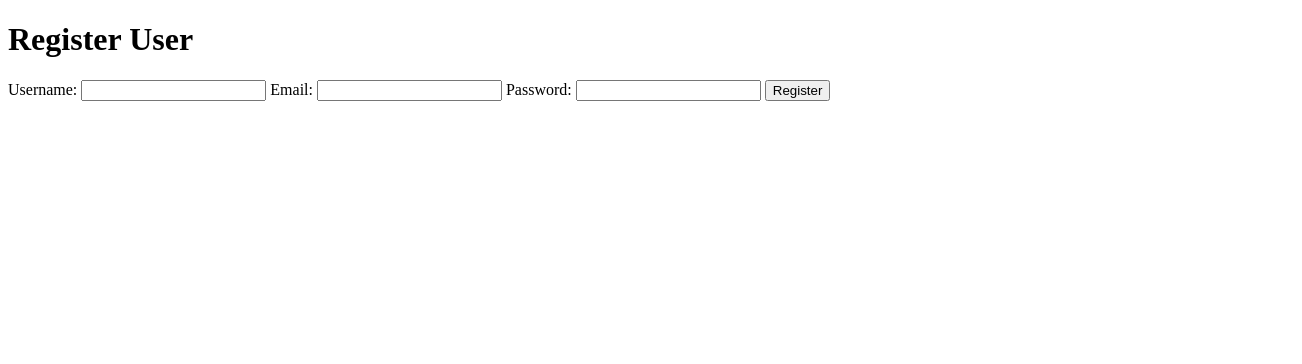
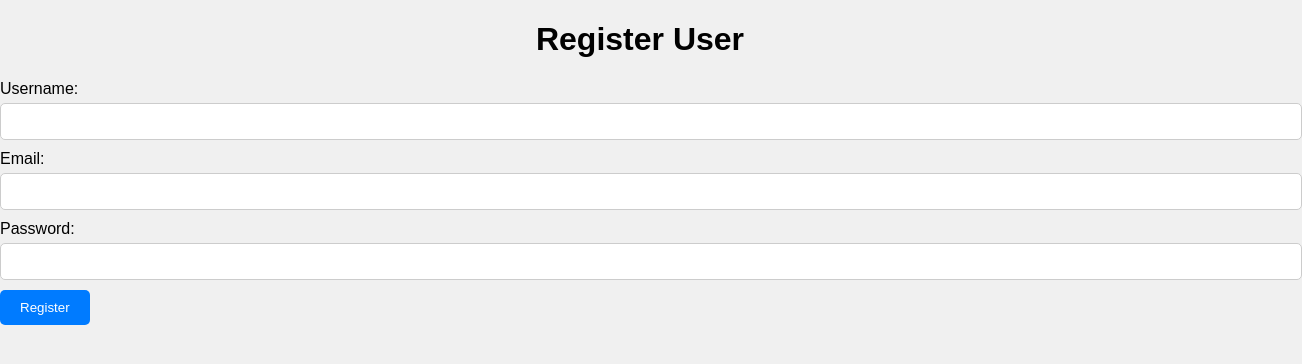
Before and after one commit to D3Varsh/Task-Management-Application, a website: page register.html in a window 1280 px wide. Shown: the whole page, 1302 px wide, since content can reach past the window. Drawn offline with Linux system fonts and the light colour scheme.

Commit message:
Adding extra features

```diff
--- a/register.css
+++ b/register.css
@@ -0,0 +1,51 @@
+body {
+    font-family: Arial, sans-serif;
+    background-color: #f0f0f0;
+    margin: 0;
+    padding: 0;
+}
+
+.container {
+    max-width: 500px;
+    margin: 50px auto;
+    background-color: #fff;
+    padding: 20px;
+    border-radius: 5px;
+    box-shadow: 0 0 10px rgba(0, 0, 0, 0.1);
+}
+
+h1 {
+    text-align: center;
+}
+
+form {
+    margin-top: 20px;
+}
+
+label {
+    display: block;
+    margin-bottom: 5px;
+}
+
+input[type="text"],
+input[type="email"],
+input[type="password"] {
+    width: 100%;
+    padding: 10px;
+    margin-bottom: 10px;
+    border: 1px solid #ccc;
+    border-radius: 5px;
+}
+
+button[type="submit"] {
+    background-color: #007bff;
+    color: #fff;
+    padding: 10px 20px;
+    border: none;
+    border-radius: 5px;
+    cursor: pointer;
+}
+
+button[type="submit"]:hover {
+    background-color: #0056b3;
+}
--- a/register.html
+++ b/register.html
@@ -4,7 +4,7 @@
     <meta charset="UTF-8">
     <meta name="viewport" content="width=device-width, initial-scale=1.0">
     <title>Register User</title>
-    <link rel="stylesheet" href="styles.css">
+    <link rel="stylesheet" href="register.css">
 </head>
 <body>
     <h1>Register User</h1>
```
Also changed, not shown: login.html (+1 -0 lines).
